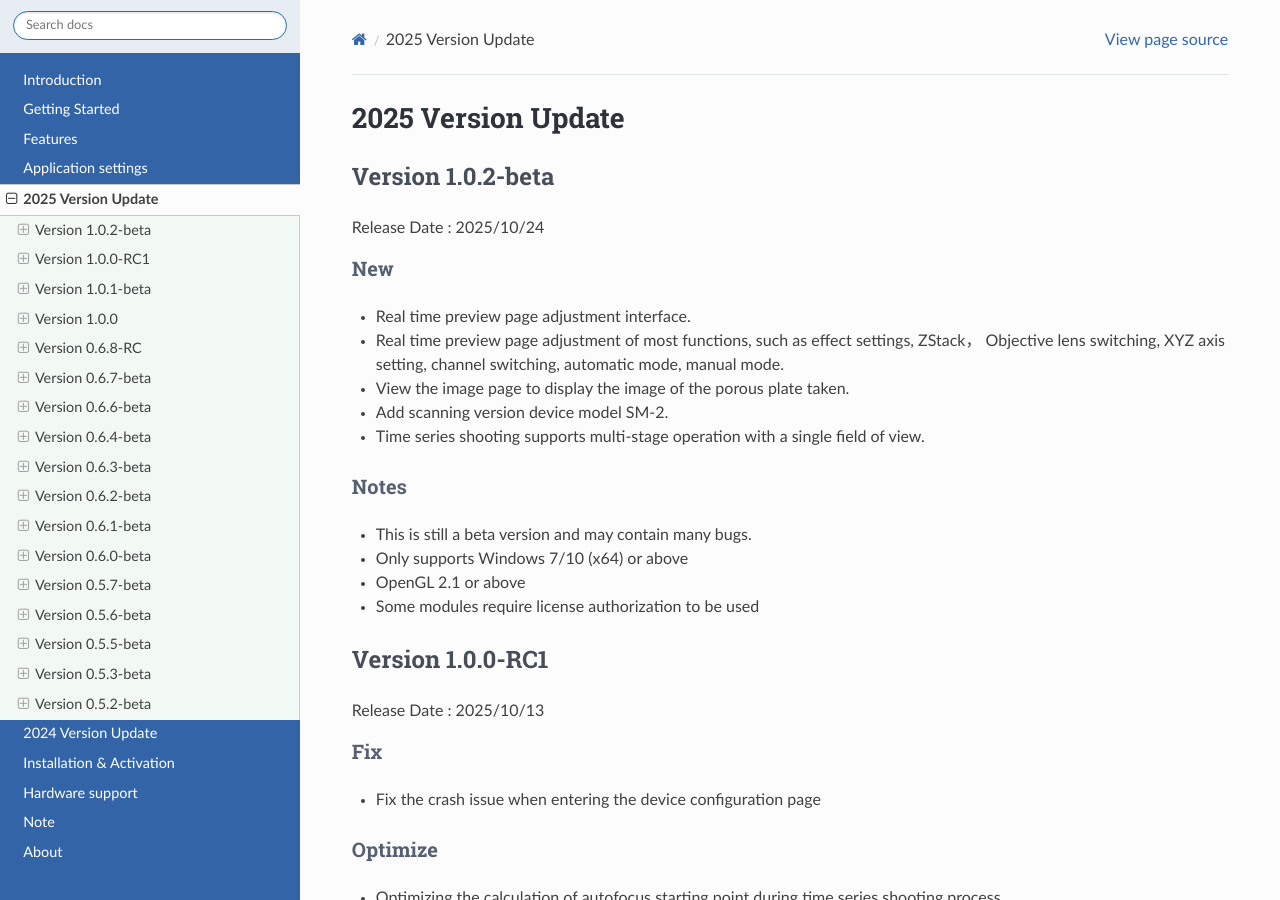
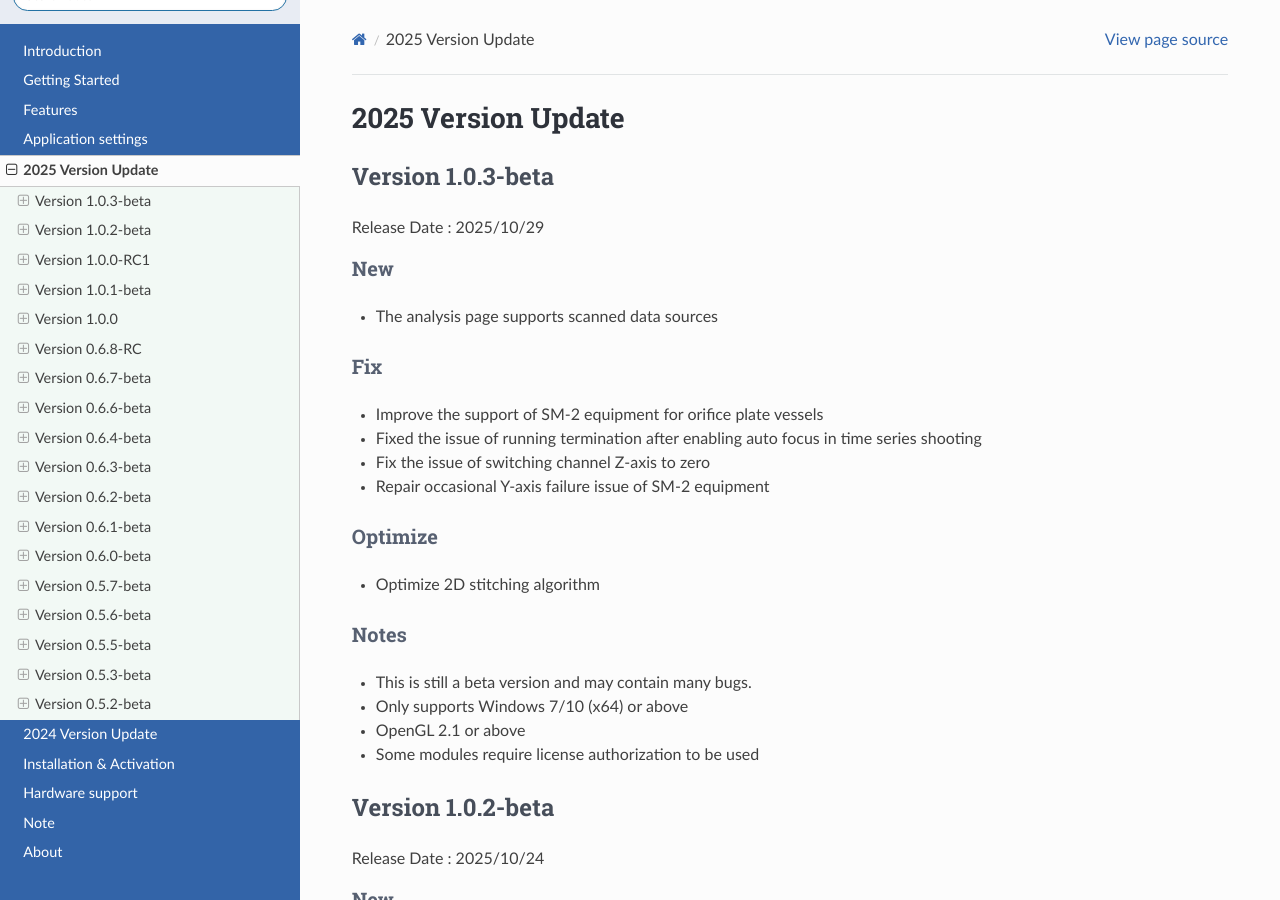
Before and after one commit to yangtong93/living-cell-docs, a Sphinx documentation site: the page built from source/user_guide/upgrade2025.md, in a window 1280 px wide and 900 px high. Built offline with Sphinx 7.4.7 and the Read the Docs theme 3.1.0, drawn with Linux system fonts in a browser that asks for light colours; pages that are not in the unit, such as notebooks, are missing from menus.

Commit message:
feature: 1.0.3-beta

```diff
--- a/source/user_guide/upgrade2025.md
+++ b/source/user_guide/upgrade2025.md
@@ -1,4 +1,26 @@
 # 2025 Version Update
+
+## Version 1.0.3-beta
+
+Release Date : 2025/10/29
+
+### New
+* The analysis page supports scanned data sources
+
+### Fix
+* Improve the support of SM-2 equipment for orifice plate vessels
+* Fixed the issue of running termination after enabling auto focus in time series shooting
+* Fix the issue of switching channel Z-axis to zero
+* Repair occasional Y-axis failure issue of SM-2 equipment
+
+### Optimize
+* Optimize 2D stitching algorithm
+
+### Notes
+* This is still a beta version and may contain many bugs.
+* Only supports Windows 7/10 (x64) or above
+* OpenGL 2.1 or above
+* Some modules require license authorization to be used
 
 ## Version 1.0.2-beta
 
```
Also changed, not shown: 1 other file.
